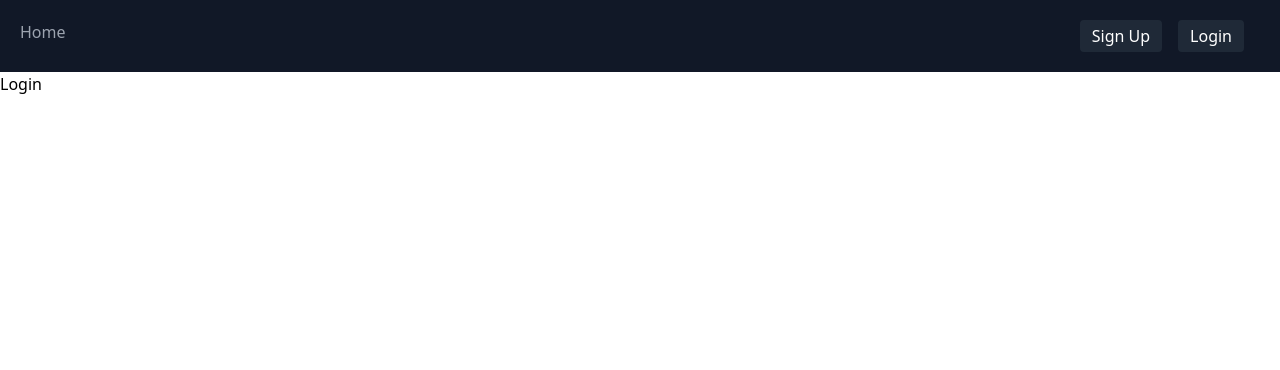
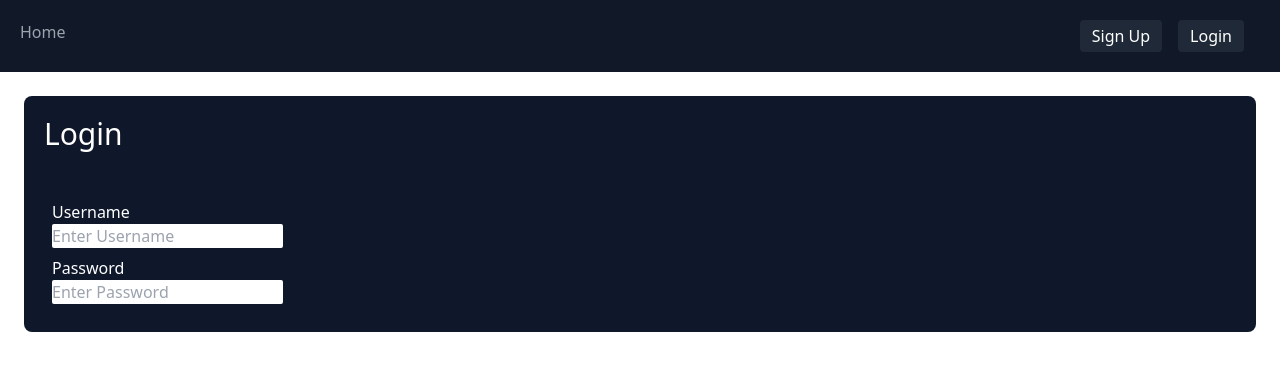
Before and after one commit to programmerpranit/Todo-MERN, a Next.js app: page /login in a window 1280 px wide. Shown: the top 370 px of the page. Built offline with nearby package versions, Linux system fonts and the light colour scheme.

Commit message:
login updated

```diff
--- a/pages/login.jsx
+++ b/pages/login.jsx
@@ -3,7 +3,20 @@ import React from 'react'
 const Login = () => {
   return (
   <>
-    <h1>Login</h1>
+  <div className='flex justify-center bg-slate-900 m-6 rounded-lg flex-col'>
+    <h1 className='text-white text-3xl m-5'>Login</h1>
+    <div className='flex-col text-white m-5 '>
+      <div className='m-2'>
+      <h3 className='text-white'>Username</h3>
+        <input className='rounded-sm' type="text" placeholder='Enter Username' />
+      </div>
+      <div className='m-2'>
+        <h3 className='text-white'>Password</h3>
+        <input className='rounded-sm' type="password" placeholder='Enter Password' />
+      </div>
+    </div>
+  </div>
+
   </>
   )
 }
```
